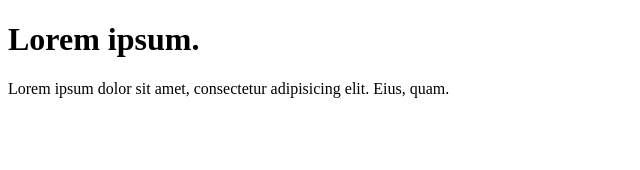
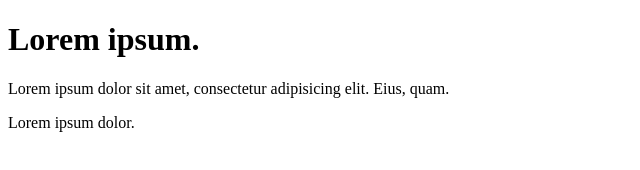
Before and after one commit to xfrN/xfrN-github.io, a plain HTML site: page index.html in a window 1280 px wide. Shown: the whole page, without its empty margins (0-640 px from the left). Drawn offline with Linux system fonts and the light colour scheme.

Commit message:
p2 - test

```diff
--- a/index.html
+++ b/index.html
@@ -7,5 +7,6 @@
 <body>
 	<h1 class="test1">Lorem ipsum.</h1>
 	<p class="text--1">Lorem ipsum dolor sit amet, consectetur adipisicing elit. Eius, quam.</p>
+	<p class="test--2">Lorem ipsum dolor.</p>
 </body>
 </html>
```
